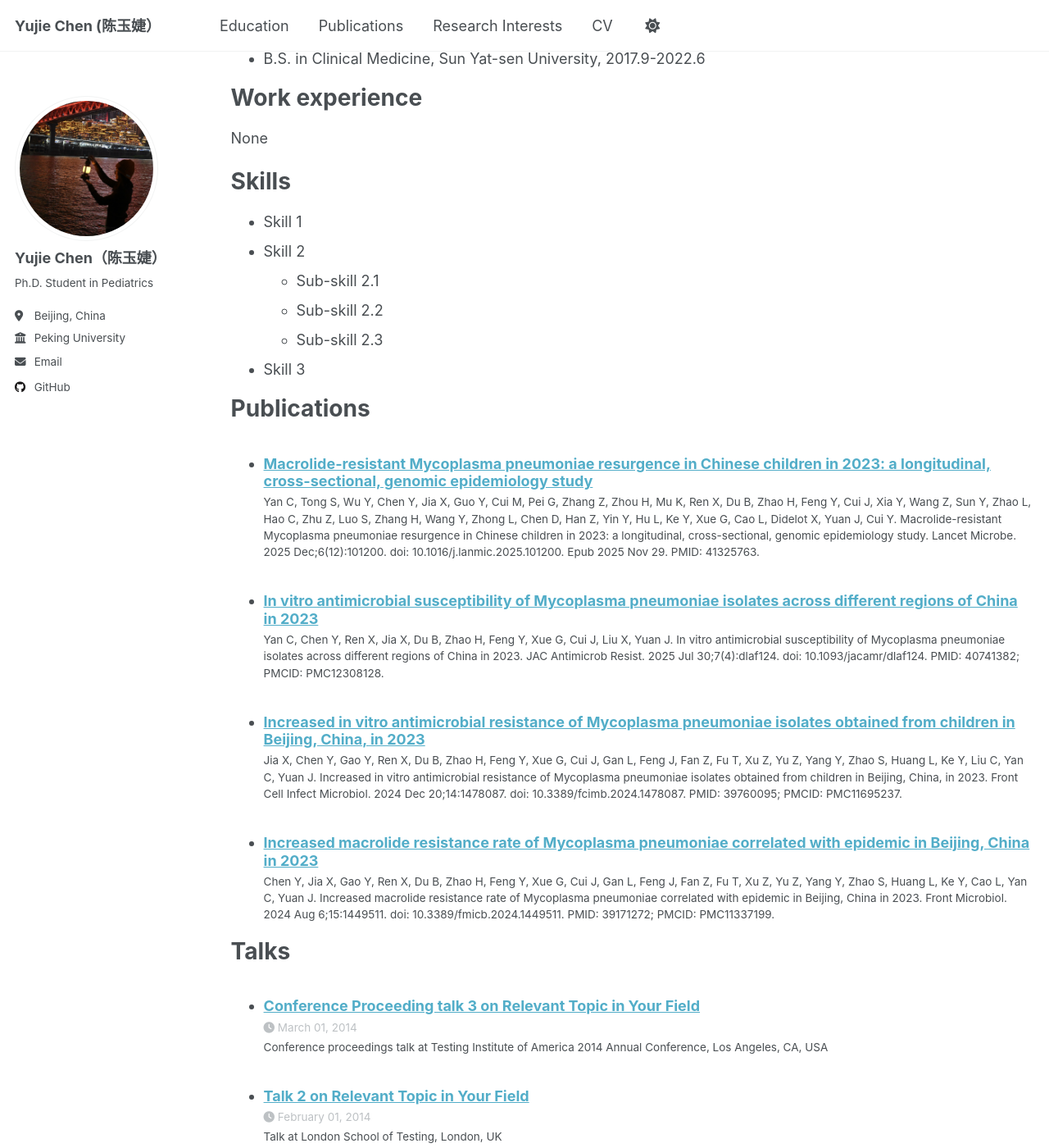
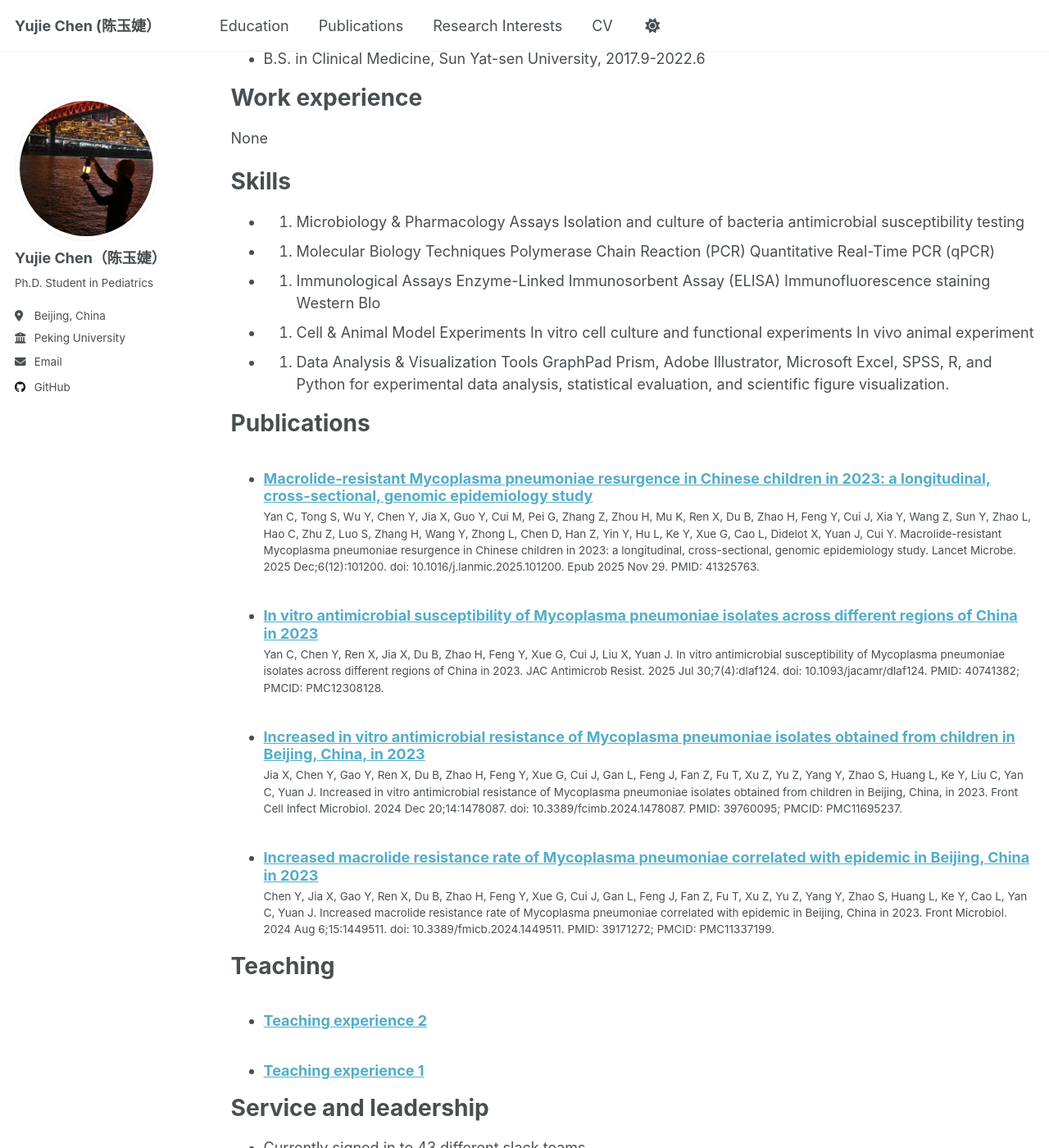
Before and after one commit to yujie7799/yujie7799.github.io, a Jekyll site: the page built from _pages/cv.md, in a window 1280 px wide and 1400 px high, scrolled down 207 px. Shown: the whole window at 82% size. Built offline with Jekyll 4.4.1, drawn with Linux system fonts in a browser that asks for light colours; a script that is not in the unit is left out; some of the changed text lies outside the part shown.

Commit message:
Update cv.md

```diff
--- a/_pages/cv.md
+++ b/_pages/cv.md
@@ -21,12 +21,21 @@ None
 
 Skills
 ======
-* Skill 1
-* Skill 2
-  * Sub-skill 2.1
-  * Sub-skill 2.2
-  * Sub-skill 2.3
-* Skill 3
+* 1. Microbiology & Pharmacology Assays
+     Isolation and culture of bacteria
+     antimicrobial susceptibility testing
+* 2. Molecular Biology Techniques
+     Polymerase Chain Reaction (PCR)
+     Quantitative Real-Time PCR (qPCR)
+* 3. Immunological Assays
+     Enzyme-Linked Immunosorbent Assay (ELISA)
+     Immunofluorescence staining
+     Western Blo
+* 4. Cell & Animal Model Experiments
+     In vitro cell culture and functional experiments
+     In vivo animal experiment
+* 5. Data Analysis & Visualization Tools
+     GraphPad Prism, Adobe Illustrator, Microsoft Excel, SPSS, R, and Python for experimental data analysis, statistical evaluation,       and scientific figure visualization.
 
 Publications
 ======
@@ -34,11 +43,6 @@ Publications
     {% include archive-single-cv.html %}
   {% endfor %}</ul>
 
-Talks
-======
-  <ul>{% for post in site.talks reversed %}
-    {% include archive-single-talk-cv.html  %}
-  {% endfor %}</ul>
 
 Teaching
 ======
```
